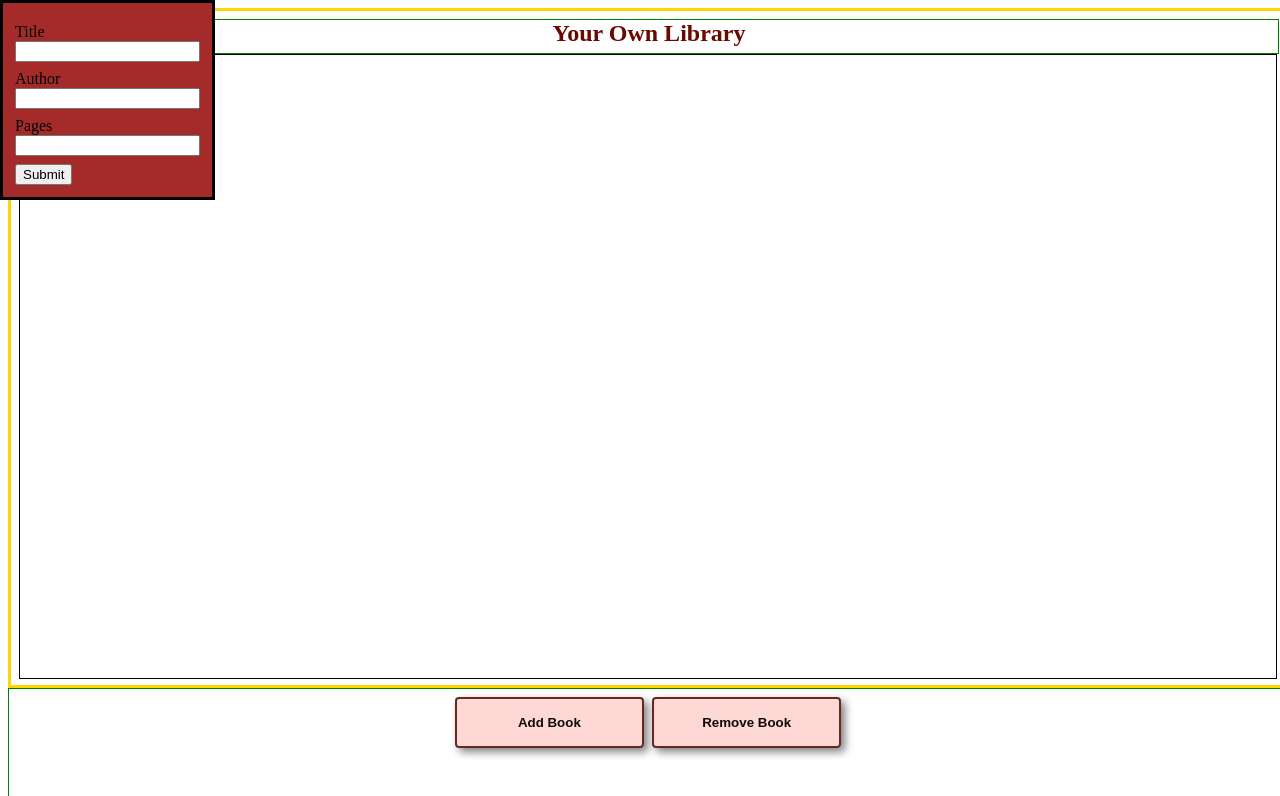
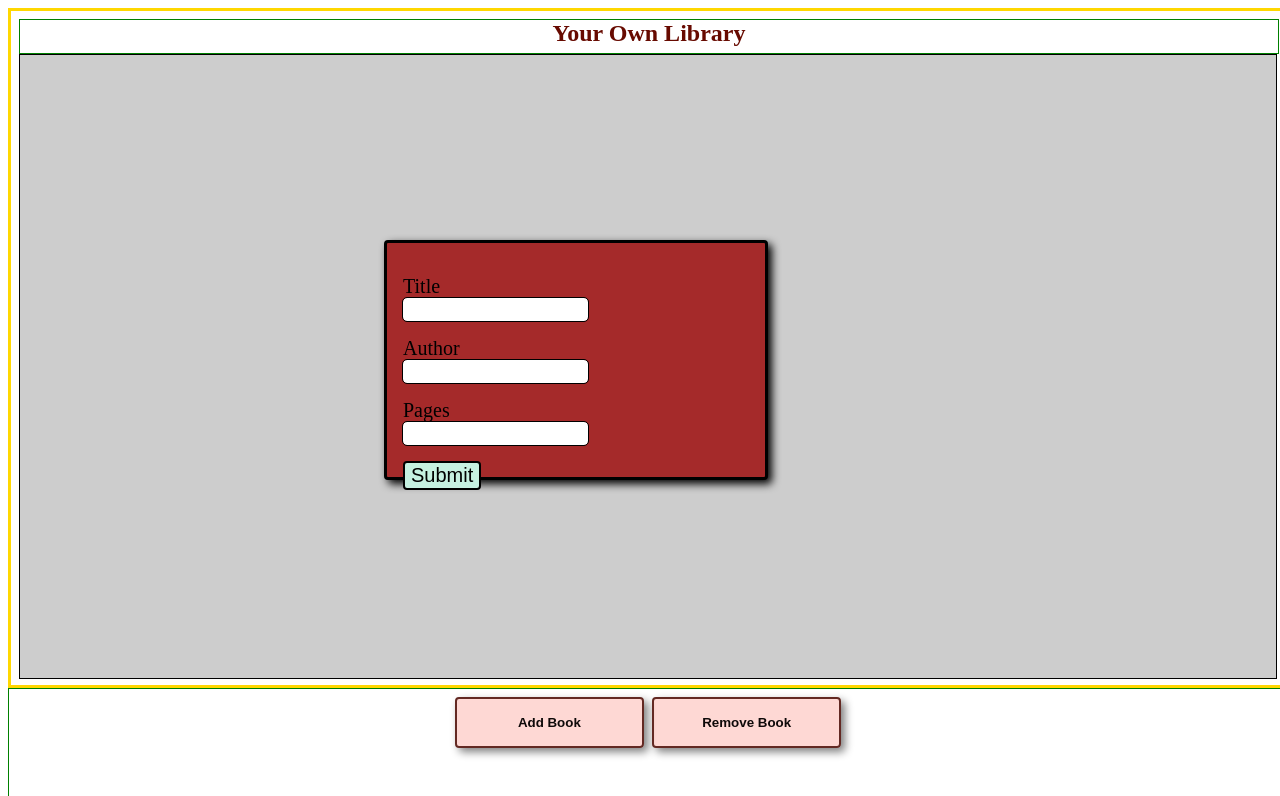
Before and after one commit to syedfaheem27/library, a plain HTML site: page index.html in a window 1280 px wide. Both pictures are taken after a click on the button "Add Book". Shown: the top 796 px of the page. Drawn offline with Linux system fonts and the light colour scheme.

Commit message:
Add functionalities to add book button and include arrays wherever needed.

```diff
--- a/script.js
+++ b/script.js
@@ -1,87 +1,122 @@
-let myLibrary = [];
+let books= [];
+
+//an array that might hold div's which will go inside the book_rack div
+let mydiv=[];
+
+//an index for the books that go in the myBooks array
+let ind=0;
+
+
+let div_container=[];
 
 function Book (title,author,pages) {
   this.title=title;
   this.author=author;
   this.pages=pages;
-
 }
 
 
-
+//Buttons to add and remove a book from the library.
 const add_book=document.querySelector('.add');
 const remove_book=document.querySelector('.remove');
 
+//Book_rack-a div container to keep your books in
 const book_rack=document.querySelector('#book_rack');
 
-function addBookToLibrary(title,author,pages) {
-  console.log(title);
-  console.log(author);
-  console.log(pages);
-   const div_container=document.createElement('div');
-   book_rack.appendChild(div_container);
-   const div1=document.createElement('div');
-   const div2=document.createElement('div');
-   const div3=document.createElement('div');
-   div1.textContent="Title: "+title;
-   div2.textContent="Author: "+author;
-   div3.textContent="Pages: "+pages;
-   div_container.appendChild(div1);
-   div_container.appendChild(div2);
-   div_container.appendChild(div3);
 
-}
 
-  add_book.addEventListener('click',formAppear);
+add_book.addEventListener('click',formAppear);
 
-function formAppear () {
 
-       const form=document.createElement('form');
-       document.querySelector('body')
-       .appendChild(form);
+//a form submit flag which ensures that no form appears until the submit button is clicked
+let submit_flag=true;
 
-       const label1=document.createElement('label');
-       label1.setAttribute('for','title');
-       label1.textContent="Title";
-       form.appendChild(label1)
+//a function that allows the form to appear
+function formAppear() {
+  if(submit_flag){
+    const form=document.createElement('form');
+    document.querySelector('body')
+    .appendChild(form);
 
-       const input1=document.createElement('input');
-       input1.setAttribute('type','text');
-       input1.setAttribute('id','title');
-       form.appendChild(input1);
+    //Creating and appending labels and input fields to the form
+    let myLabel=[];
+    let myInput=[];
+    for(let i=0;i<3;i++){
+      myLabel[i]=document.createElement('label');
+      form.appendChild(myLabel[i]);
 
-       const label2=document.createElement('label');
-       label2.setAttribute('for','author');
-       label2.textContent="Author";
-       form.appendChild(label2)
+      myInput[i]=document.createElement('input');
+      form.appendChild(myInput[i]);
 
-       const input2=document.createElement('input');
-       input2.setAttribute('type','text');
-       input2.setAttribute('id','author');
-       form.appendChild(input2);
+      switch(i){
+        case 0:
+          myLabel[i].setAttribute('for','title');
+          myLabel[i].textContent="Title"
+          myInput[i].setAttribute('type','text');
+          myInput[i].setAttribute('id','title');
+          break;
+        case 1:
+          myLabel[i].setAttribute('for','author');
+          myLabel[i].textContent="Author"
+          myInput[i].setAttribute('type','text');
+          myInput[i].setAttribute('id','author');
+          break;
+       default:
+          myLabel[i].setAttribute('for','pages');
+          myLabel[i].textContent="Pages";
+          myInput[i].setAttribute('type','number');
+          myInput[i].setAttribute('id','pages');
+      }
+    }
+      //create a submit button for form
+      const form_submit=document.createElement('button');
+      form.appendChild(form_submit);
+      form_submit.setAttribute('type','button');
+      form_submit.textContent="Submit";
 
-       const label3=document.createElement('label');
-       label3.setAttribute('for','pages');
-       label3.textContent="Pages";
-       form.appendChild(label3)
+      submit_flag=false;
 
-       const input3=document.createElement('input');
-       input3.setAttribute('type','number');
-       input3.setAttribute('id','pages');
-       form.appendChild(input3);
+      //functionality for the form_submit button
+  form_submit.addEventListener('click',()=> {
+    submit_flag=true;
+    addBookToLibrary(myInput[0].value,myInput[1].value,myInput[2].value);
+    form.remove();
+  })
+          }
 
-       const button_submit=document.createElement('button');
-       button_submit.setAttribute('type','button');
-       button_submit.textContent="Submit";
-       form.appendChild(button_submit);
+    else {
+      return;
+    }
 
-       button_submit.addEventListener('click',() => {
-        addBookToLibrary(input1.value,input2.value,input3.value);
-        // form.style.display='none';
-        form.remove();
 
-       })
 
 
 
 }
+
+//a function that adds books to library
+function addBookToLibrary(title,author,pages) {
+  books[ind]=new Book(title,author,pages);
+
+  div_container[ind]=document.createElement('div');
+  book_rack.appendChild(div_container[ind]);
+
+  //creating div_container and the three div's inside it that holds title,author and pages
+  for(let i=0;i<3;i++){
+    mydiv[i]=document.createElement('div');
+    div_container[ind].appendChild(mydiv[i]);
+
+    switch(i){
+      case 0:
+        mydiv[i].textContent='Title: '+title;
+        break;
+      case 1:
+          mydiv[i].textContent='Author: '+title;
+          break;
+      default:
+          mydiv[i].textContent='Pages: '+pages;
+
+    }
+  }
+  ind++;
+}
--- a/style.css
+++ b/style.css
@@ -25,17 +25,21 @@
     height: 95%;
     width: 100%;
     flex-wrap: wrap;
-    gap: 16px;
+    gap: 2rem;
     padding: 1rem;
     align-content: flex-start;
+    background-color: rgba(128, 128, 128, 0.396);
 }
 #book_rack>div {
-    border: 1px solid green;
-    border-radius: 4px;
-    background-color: rgba(2, 37, 37, 0.15);
+    border: 2px solid rgb(191, 162, 35);
+    border-radius: 0.25rem;
+    background-color: rgba(255, 45, 45, 0.5);
     height: max-content;
-    padding: 4px;
-    box-shadow: 4px 4px 8px blueviolet;
+    padding: 0.5rem;
+    box-shadow: 4px 4px 8px rgb(9, 3, 15);
+    width: max(8vw,max-content);
+    height: max(8vh,max-content);
+    text-align: center;
 }
 
 #book_rack>div:hover {
@@ -79,18 +83,35 @@
 
 /* form */
 form {
+    box-sizing: border-box;
     position: absolute;
     border: 3px solid black;
-    top: 0;
-    left: 0;
+    top: 30vh;
+    left: 30vw;
     background-color: brown;
-    padding: 12px;
+    width: 30vw;
+    height: 30vh;
+    padding: 1rem;
+    border-radius: 4px;
+    box-shadow: 4px 4px 8px black;
+
 }
 form>label {
     display: block;
-    margin-top: 8px;
+    margin-top: 1rem;
+    font-size: 1.25rem;
 }
 form>button {
     display: block;
-    margin-top: 8px;
+    margin-top: 1rem;
+    border: 2px solid black;
+    border-radius: 0.25rem;
+    font-size: 1.25rem;
+    background-color: rgb(198, 241, 225);
 }
+form>input {
+    border: none;
+    padding: 0.25rem;
+    border-radius: 0.25rem;
+    outline: 1px solid black;
+}
```
